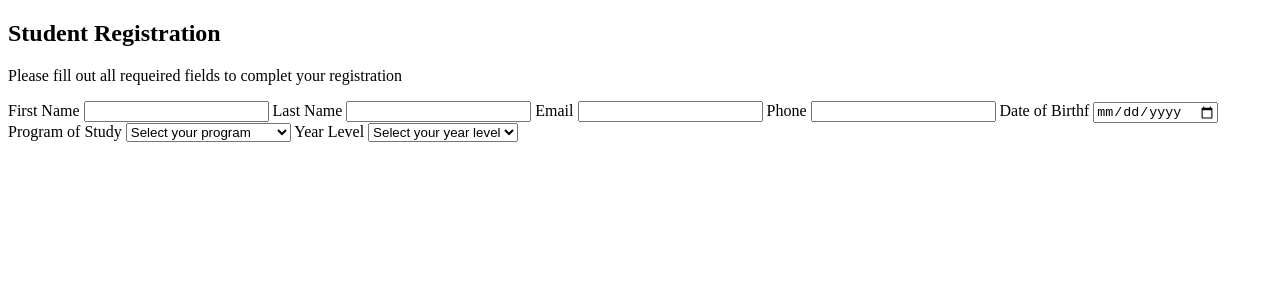
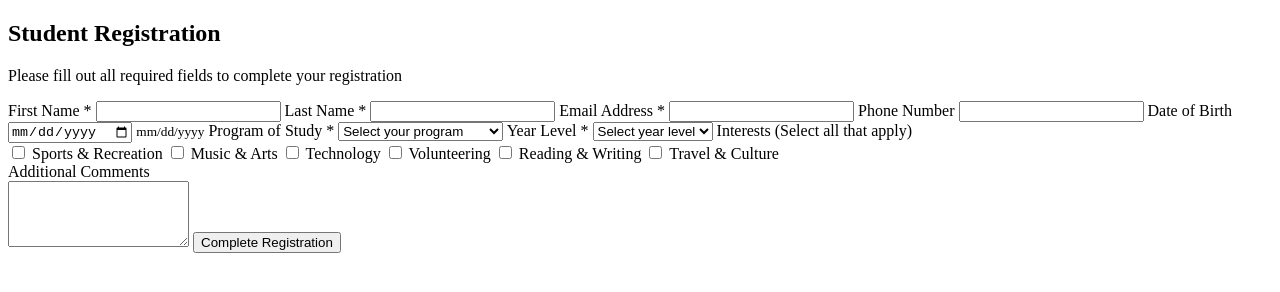
Before and after one commit to sbzsilva/its103, a plain HTML site: page student_form.html in a window 1280 px wide. Drawn offline with Linux system fonts and the light colour scheme.

Commit message:
Create student form

```diff
--- a/student_form.html
+++ b/student_form.html
@@ -6,50 +6,62 @@
     <title>Document</title>
 </head>
 <body>
+
 <div class="container">
     <h2>Student Registration</h2>
-        <p>Please fill out all requeired fields to complet your registration</p>
+    <p>Please fill out all required fields to complete your registration</p>
+
     <form action="#" method="post">
         <div class="inline-group">
-            <label for="first_name">First Name</label>
-            <input type="text" name="first_name" id="first_name" required>
+        <label for="firstName">First Name *</label>
+        <input type="text" id="firstName" name="firstName" required>
 
-            <label for="last_name">Last Name</label>
-            <input type="text" name="last_name" id="last_name" required>
+        <label for="lastName">Last Name *</label>
+        <input type="text" id="lastName" name="lastName" required>
 
-            <label for="email">Email</label>
-            <input type="email" name="email" id="email" required>
+        <label for="email">Email Address *</label>
+        <input type="email" id="email" name="email" required>
 
-            <label for="phone">Phone</label>
-            <input type="tel" name="phone" id="phone" required>
+        <label for="phone">Phone Number</label>
+        <input type="tel" id="phone" name="phone">
 
-            <label for="dob">Date of Birthf</label>
-            <input type="date" name="dob" id="dob" required></input>
-            </input>
+        <label for="dob">Date of Birth</label>
+        <input type="date" id="dob" name="dob">
+        <small>mm/dd/yyyy</small>
 
-            <label for="program">Program of Study</label>
-            <select name="program" id="program" required>
+        <label for="program">Program of Study *</label>
+        <select id="program" name="program" required>
             <option value="">Select your program</option>
             <option value="Computer Science">Computer Science</option>
+            <option value="Engineering">Engineering</option>
             <option value="Business Administration">Business Administration</option>
             <option value="Graphic Design">Graphic Design</option>
         </select>
 
-            <label for="yearLevel">Year Level</label>
-            <select name="yearLevel" id="yearLevel" required>
-                <option value="">Select your year level</option>
-                <option value="1">Freshman</option>
-                <option value="2">Sophomore</option>
-                <option value="3"></option>
-                <option value="4">4th Year</option>
+        <label for="yearLevel">Year Level *</label>
+        <select id="yearLevel" name="yearLevel" required>
+            <option value="">Select year level</option>
+            <option value="Freshman">Freshman</option>
+            <option value="Sophomore">Sophomore</option>
+            <option value="Junior">Junior</option>
+            <option value="Senior">Senior</option>
         </select>
 
-            <label
-"
-"
+        <label>Interests (Select all that apply)</label>
+        <div class="checkbox-group">
+            <label><input type="checkbox" name="interests" value="Sports"> Sports & Recreation</label>
+            <label><input type="checkbox" name="interests" value="Music"> Music & Arts</label>
+            <label><input type="checkbox" name="interests" value="Tech"> Technology</label>
+            <label><input type="checkbox" name="interests" value="Volunteering"> Volunteering</label>
+            <label><input type="checkbox" name="interests" value="Reading"> Reading & Writing</label>
+            <label><input type="checkbox" name="interests" value="Travel"> Travel & Culture</label>
+        </div>
 
-        </div>
+        <label for="comments">Additional Comments<br></label>
+        <textarea id="comments" name="comments" rows="4"></textarea>
+
+        <input type="submit" value="Complete Registration">
     </form>
 </div>
+
 </body>
-</html>
```
Lines whose indentation alone changed are shown as unchanged.
